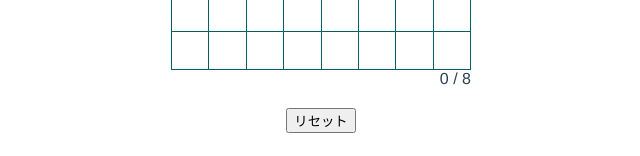
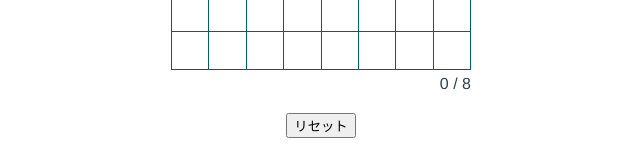
Before and after one commit to mnao305/codingskill-kadai, a Vue app in the folder kadai3/: page / in a window 1280 px wide. Shown: the part 336-492 px from the top of the page, without its empty margins (319-959 px from the left). Built offline with nearby package versions, Linux system fonts and the light colour scheme.

Commit message:
CSS 調整

```diff
--- a/kadai3/src/components/EightQueen.vue
+++ b/kadai3/src/components/EightQueen.vue
@@ -168,6 +168,7 @@ export default class EightQueen extends Vue {
     margin-bottom: 10px;
   }
   .score {
+    margin-top: 5px;
     text-align: right;
   }
   table {
```
